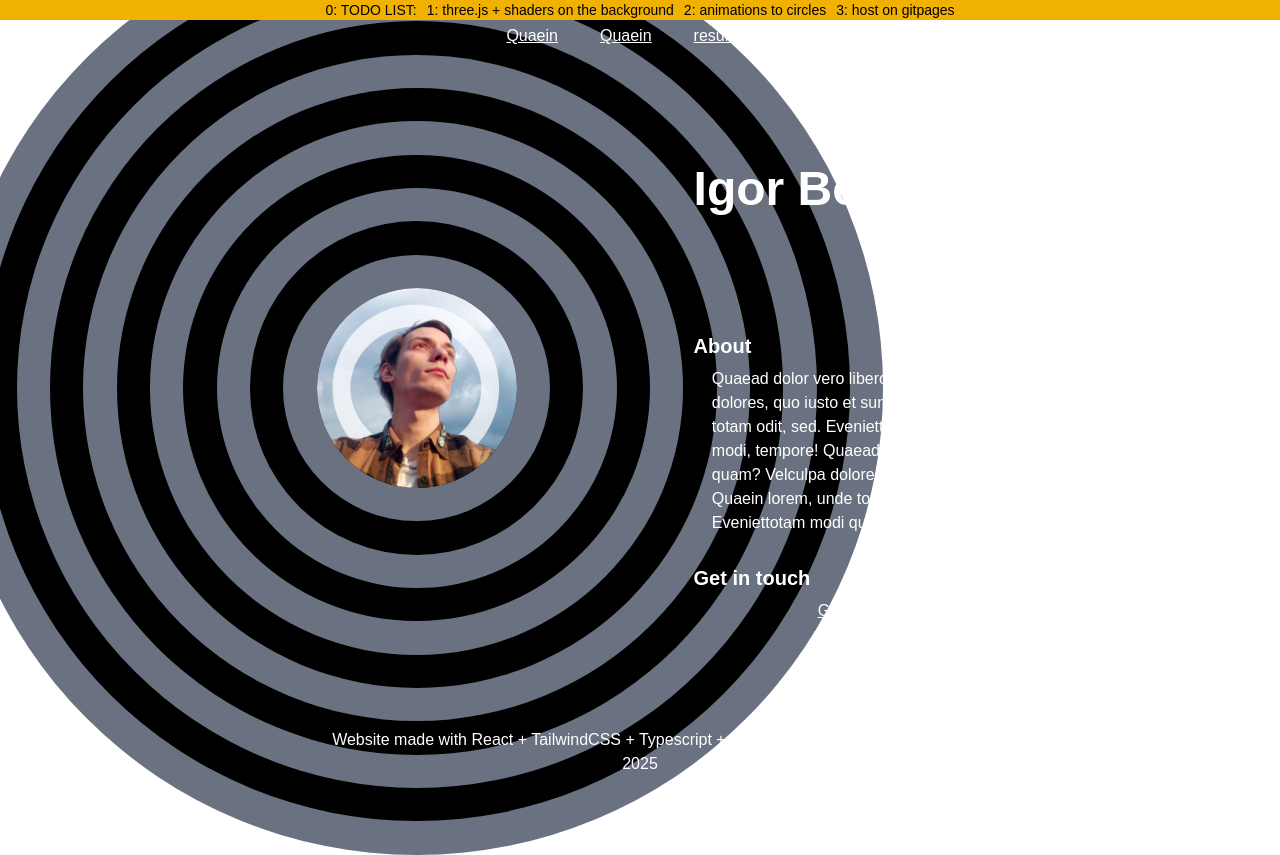
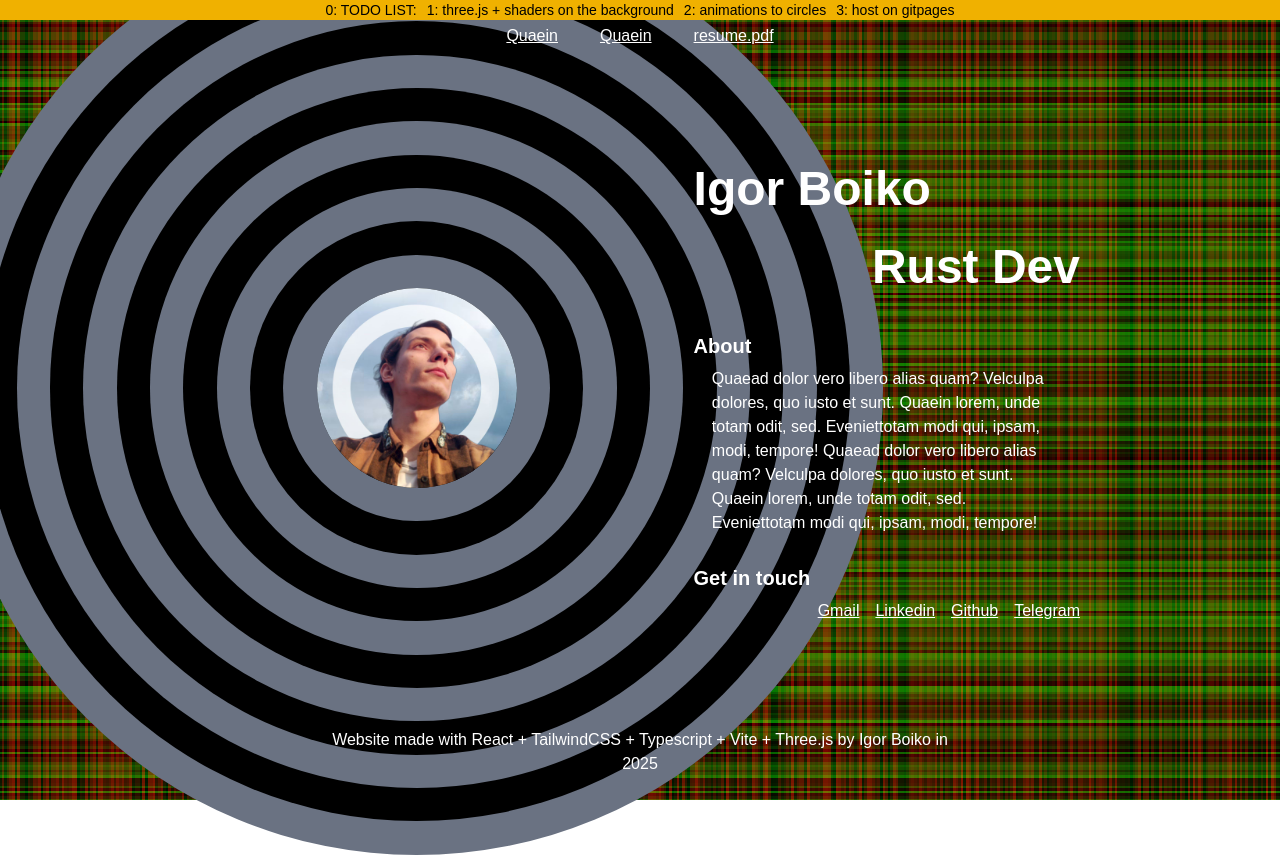
Before and after one commit to Igor-4242/igorrust.website, a React (Vite) app: page / in a window 1280 px wide. Built offline with nearby package versions, Linux system fonts and the light colour scheme.

Commit message:
consts++

```diff
--- a/src/App.tsx
+++ b/src/App.tsx
@@ -1,6 +1,8 @@
 import * as math from './math';
 import * as three from './three';
+import * as consts from './consts';
 import './styles.css'
+
 
 export function App() {
 
@@ -20,7 +22,7 @@ export function App() {
       </section>
 
 
-      <section id='HEAD_LINKS' className="flex flex-row w-full h-fit justify-center gap-[42px] py-6">
+      <section id={consts.HEAD_LINKS} className="flex flex-row w-full h-fit justify-center gap-[42px] py-6">
         <a href="">
           Quaein
         </a>
@@ -33,7 +35,7 @@ export function App() {
       </section>
 
 
-      <section id='MAIN_INFO' className='flex flex-col w-full h-fit md:flex-row w-full max-w-[880px] gap-[5px] md:gap-[60px]'>
+      <section id={consts.MAIN_INFO} className='flex flex-col w-full h-fit md:flex-row w-full max-w-[880px] gap-[5px] md:gap-[60px]'>
 
         <div className='flex flex-col w-full justify-center items-center p-[42px]'>
           <Circles />
@@ -82,13 +84,13 @@ export function App() {
 
       </section >
 
-      <section id='DESCRIPTION' className='flex flex-row w-full h-fit justify-center py-6'>
+      <section id={consts.DESCRIPTION} className='flex flex-row w-full h-fit justify-center py-6'>
         <p className='w-full  sm:w-1/2 text-center'>
           Website made with React + TailwindCSS + Typescript + Vite + Three.js by Igor Boiko in 2025
         </p>
       </section>
 
-      <section id='BACKGROUND_MAZE' className='z-[10000000] pointer-events-none w-screen h-screen absolute offset-0'>
+      <section id={consts.BACKGROUND_MAZE} className='z-[-10000000] pointer-events-none w-screen h-screen absolute top-0 bottom-0 left-0 right-0'>
         <three.CanvasWithShaderedMaze />
       </section>
 
--- /dev/null
+++ b/src/consts.ts
@@ -0,0 +1,4 @@
+export const BACKGROUND_MAZE = 'BACKGROUND_MAZE_89651489';
+export const MAIN_INFO = 'MAIN_INFO_789465489';
+export const DESCRIPTION = 'DESCRIPTION_89465149';
+export const HEAD_LINKS = 'HEAD_LINKS_321654897';
```
Also changed, not shown: src/assets/maze_shader.frag, src/assets/maze_shader.vert.
